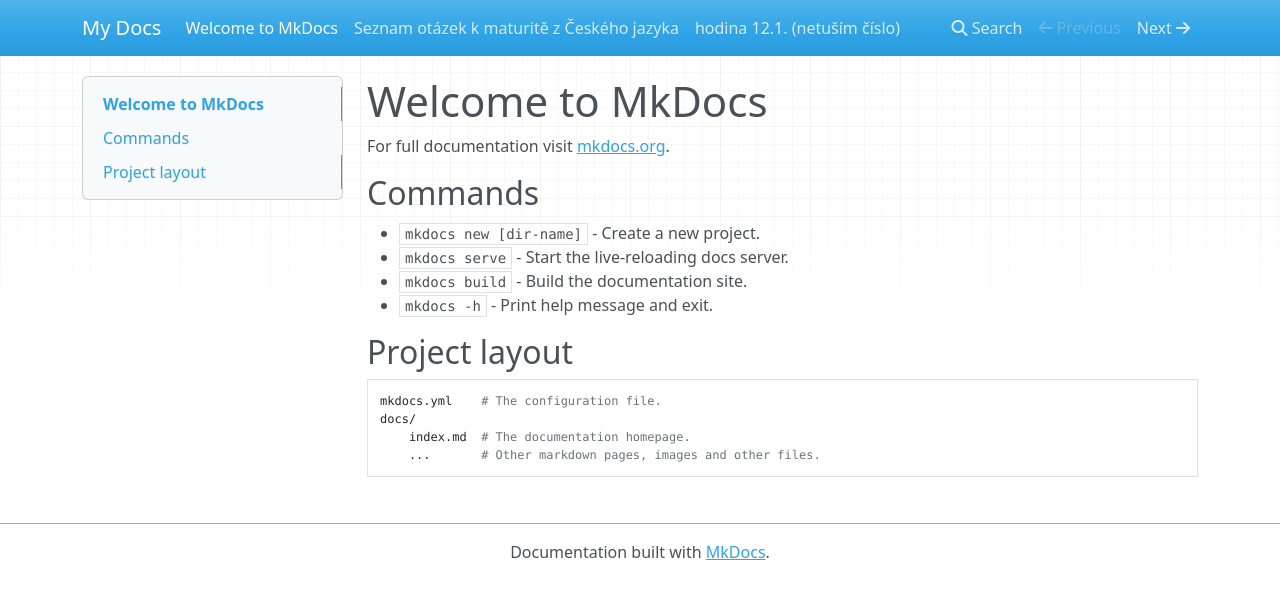
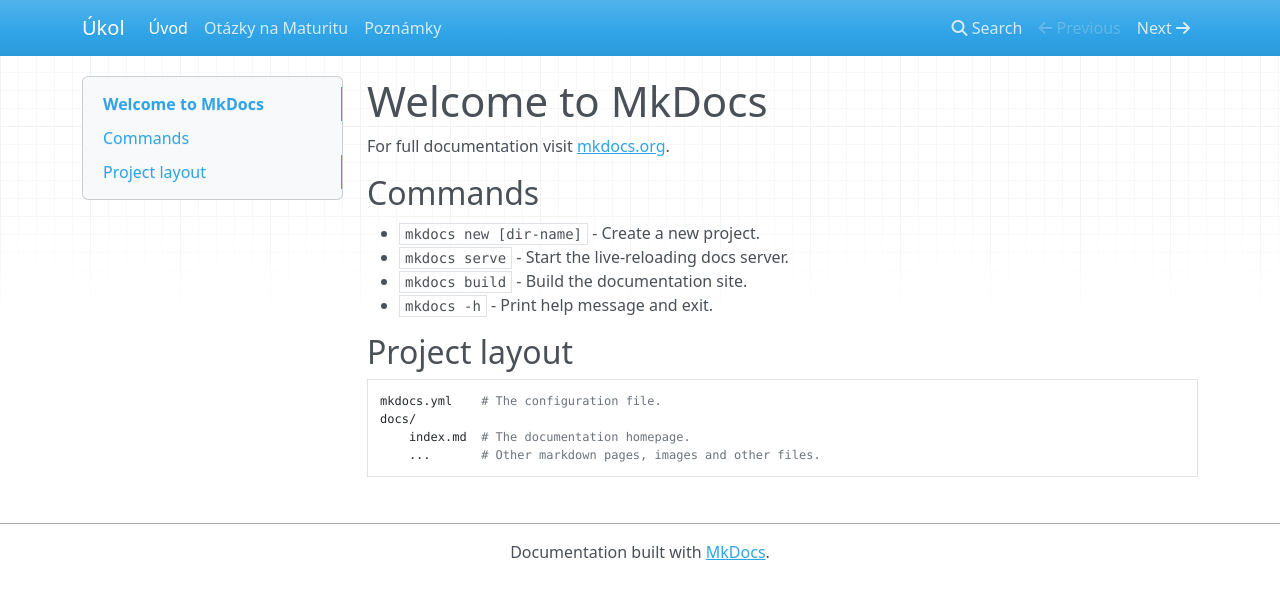
Before and after one commit to gyarab/2023_wa_sz_trilety_mkdocs, an MkDocs documentation site: the page built from docs/index.md, in a window 1280 px wide. Shown: the top 599 px of the page. Built offline with MkDocs 1.6.1, drawn with Linux system fonts in a browser that asks for light colours; nearby versions of some CDN libraries.

Commit message:
Update mkdocs.yml

```diff
--- a/mkdocs.yml
+++ b/mkdocs.yml
@@ -1 +1,6 @@
-site_name: My Docs
+site_name: Úkol
+
+nav:
+    - Úvod: index.md
+    - Otázky na Maturitu: maturita.md
+    - Poznámky: wa_4.md
```
